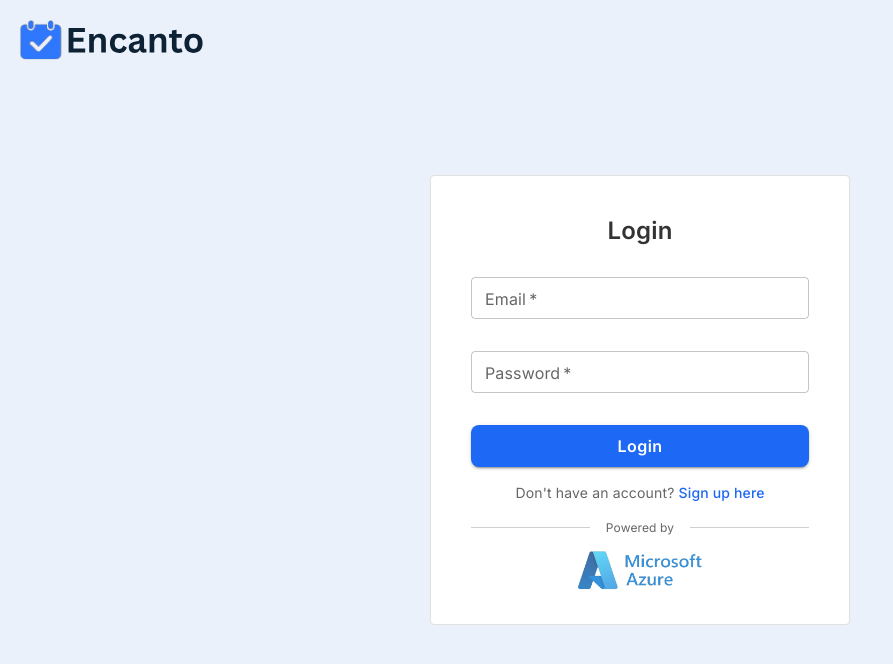
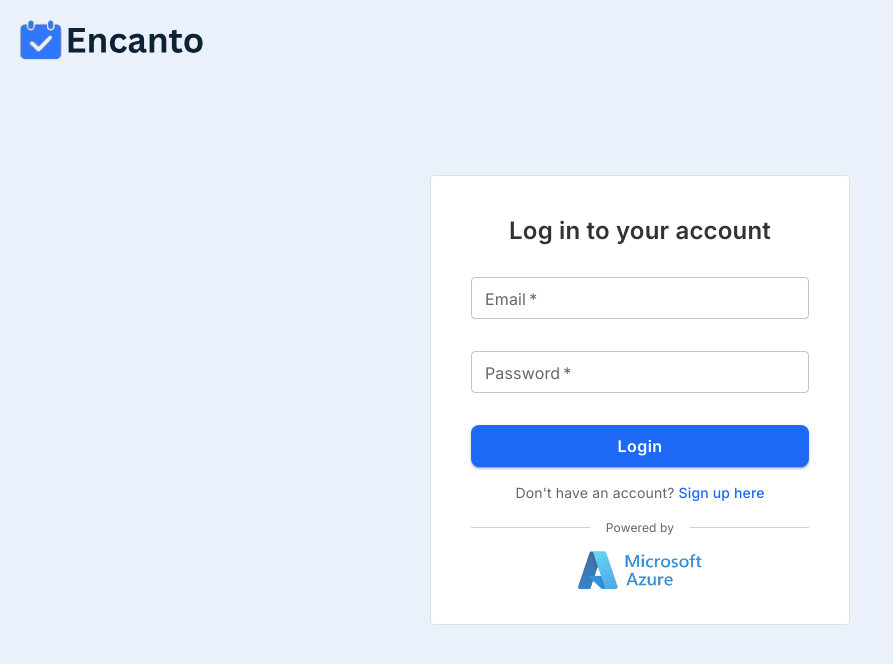
Before and after one commit to saravana31082001/encanto-website, a React (Vite) app: page /login in a window 1280 px wide. Shown: the top 664 px of the page, without its empty margins (0-893 px from the left). Built offline with nearby package versions, Linux system fonts and the light colour scheme; no server answers.

Commit message:
Update Login.jsx

```diff
--- a/src/components/login/Login.jsx
+++ b/src/components/login/Login.jsx
@@ -96,7 +96,7 @@ const Login = () => {
       />
       <Paper className="login-form" elevation={0}>
         <Typography variant="h4" component="h2" className="login-title" sx={{ fontFamily: 'Inter, sans-serif' }}>
-          Login
+          Log in to your account
         </Typography>
 
         {successMessage && (
```
